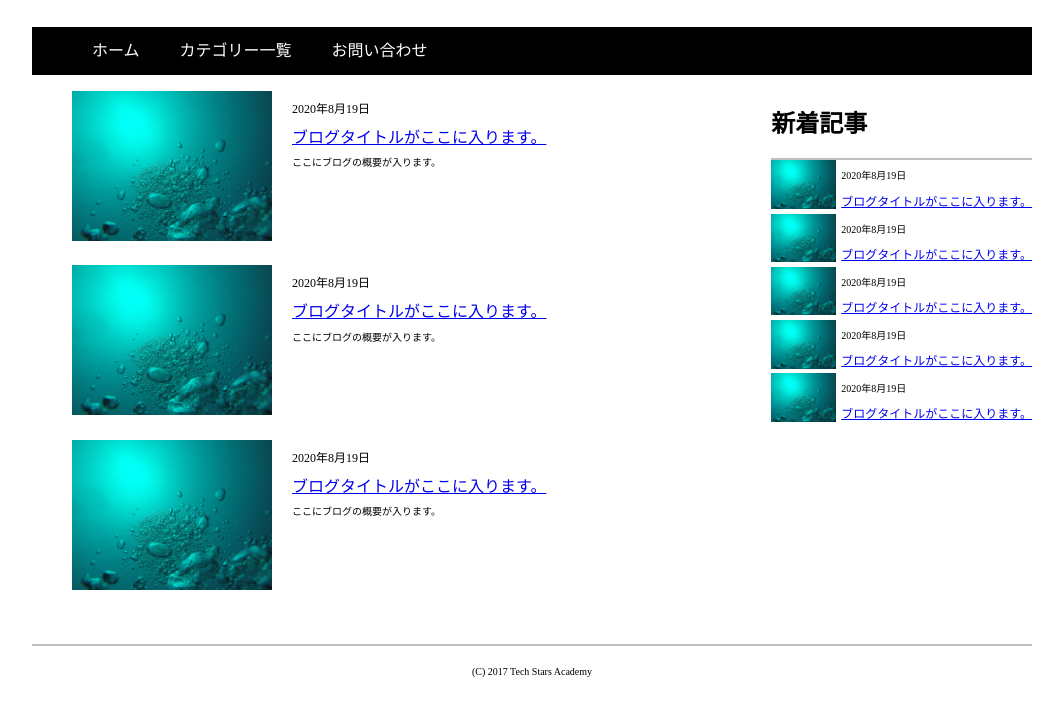
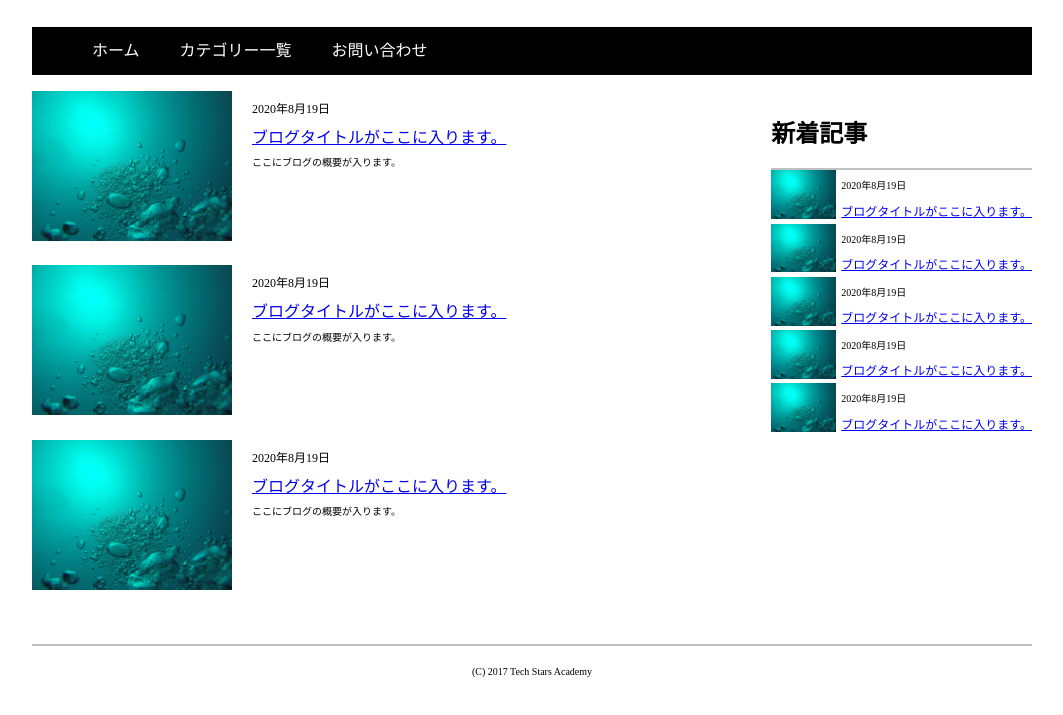
Before and after one commit to MisaYamashita/sample_blog, a plain HTML site: page index.html in a window 1280 px wide. Shown: the part 61-776 px from the top of the page, without its empty margins (108-1171 px from the left). Drawn offline with Linux system fonts and the light colour scheme.

Commit message:
upload css

```diff
--- a/css/style.css
+++ b/css/style.css
@@ -36,7 +36,7 @@
 
 .left-container {
   float:left;
-  width:600;
+  width:700;
   margin-right:20PX;
 }
 
@@ -47,7 +47,6 @@
 
 .left-blog-image {
   width:200px;
-  padding-left:40px;
   padding-right:20px;
 }
 
@@ -66,11 +65,16 @@
 
 .right-container {
   float:right;
-  width:300;
+  width:280;
 }
 
 .right-content-title {
+  margin-top:10px;
   border-bottom: 2px solid #c0c0c0;
+}
+
+.right-content-title h2 {
+  margin-top:30px;
 }
 
 .right-blog-image {
```
